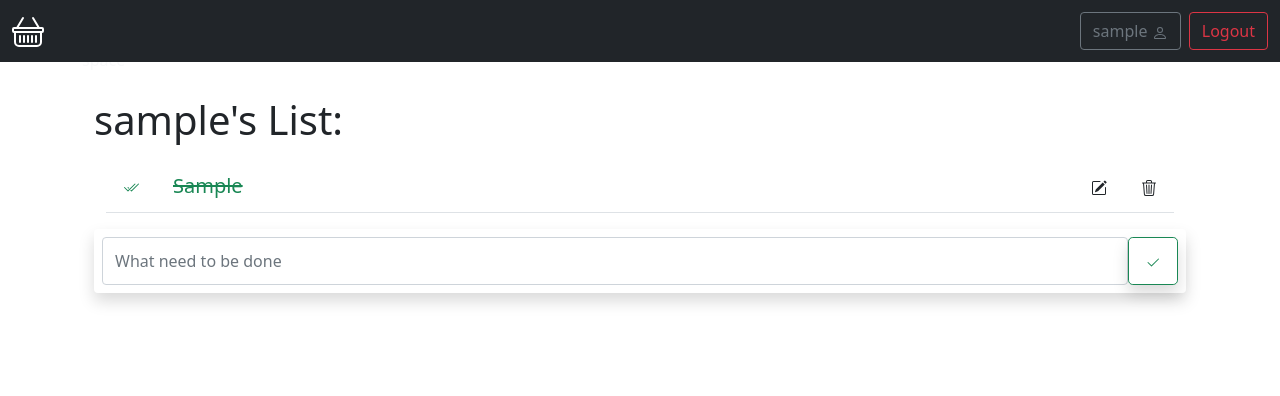
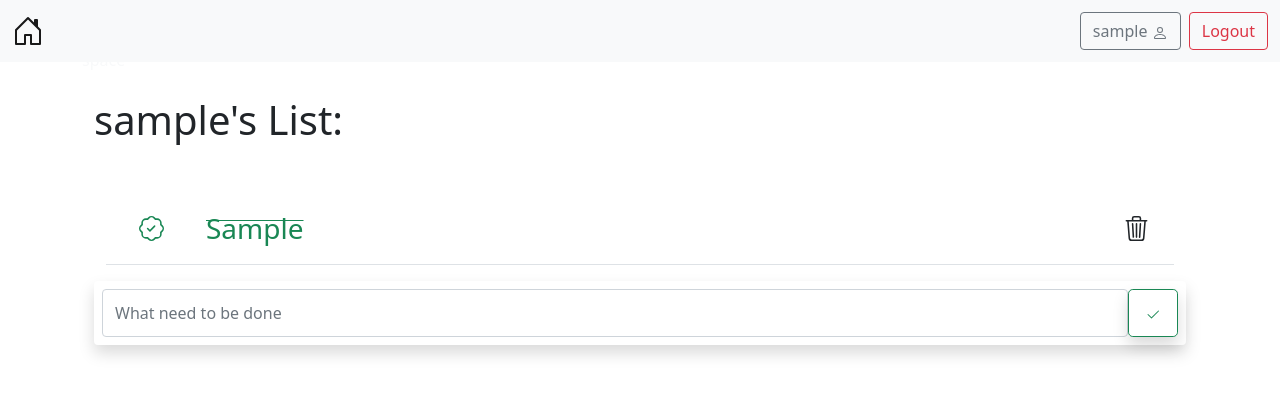
Before and after one commit to teasec4/ToDoAppDjango, a Django app: page /todo/ in a window 1280 px wide. Shown: the top 396 px of the page. Run offline with Django 4.2, Linux system fonts and the light colour scheme; a user stored in the database is signed in; tables that the repository leaves empty hold one stand-in row (values such as "Sample post").

Commit message:
Add files via upload

```diff
--- a/templates/base.html
+++ b/templates/base.html
@@ -1,4 +1,3 @@
-
 <!DOCTYPE html>
 <html lang="en">
 <head>
@@ -10,14 +9,14 @@
 </head>
 <body>
 <header>
-    <nav class="navbar navbar-expand-md fixed-top navbar-dark bg-dark">
+    <nav class="navbar navbar-expand-md fixed-top navbar-light bg-light">
         <div class="container-fluid">
 
 
             <a class="navbar-brand" href="{% url 'home' %}">
-                <svg xmlns="http://www.w3.org/2000/svg" width="32" height="32" fill="currentColor" class="bi bi-basket"
-                     viewBox="0 0 16 16">
-                    <path d="M5.757 1.071a.5.5 0 0 1 .172.686L3.383 6h9.234L10.07 1.757a.5.5 0 1 1 .858-.514L13.783 6H15a1 1 0 0 1 1 1v1a1 1 0 0 1-1 1v4.5a2.5 2.5 0 0 1-2.5 2.5h-9A2.5 2.5 0 0 1 1 13.5V9a1 1 0 0 1-1-1V7a1 1 0 0 1 1-1h1.217L5.07 1.243a.5.5 0 0 1 .686-.172zM2 9v4.5A1.5 1.5 0 0 0 3.5 15h9a1.5 1.5 0 0 0 1.5-1.5V9H2zM1 7v1h14V7H1zm3 3a.5.5 0 0 1 .5.5v3a.5.5 0 0 1-1 0v-3A.5.5 0 0 1 4 10zm2 0a.5.5 0 0 1 .5.5v3a.5.5 0 0 1-1 0v-3A.5.5 0 0 1 6 10zm2 0a.5.5 0 0 1 .5.5v3a.5.5 0 0 1-1 0v-3A.5.5 0 0 1 8 10zm2 0a.5.5 0 0 1 .5.5v3a.5.5 0 0 1-1 0v-3a.5.5 0 0 1 .5-.5zm2 0a.5.5 0 0 1 .5.5v3a.5.5 0 0 1-1 0v-3a.5.5 0 0 1 .5-.5z"/>
+                <svg xmlns="http://www.w3.org/2000/svg" width="32" height="32" fill="currentColor"
+                     class="bi bi-house-door" viewBox="0 0 16 16">
+                    <path d="M8.354 1.146a.5.5 0 0 0-.708 0l-6 6A.5.5 0 0 0 1.5 7.5v7a.5.5 0 0 0 .5.5h4.5a.5.5 0 0 0 .5-.5v-4h2v4a.5.5 0 0 0 .5.5H14a.5.5 0 0 0 .5-.5v-7a.5.5 0 0 0-.146-.354L13 5.793V2.5a.5.5 0 0 0-.5-.5h-1a.5.5 0 0 0-.5.5v1.293L8.354 1.146zM2.5 14V7.707l5.5-5.5 5.5 5.5V14H10v-4a.5.5 0 0 0-.5-.5h-3a.5.5 0 0 0-.5.5v4H2.5z"/>
                 </svg>
             </a>
             <button class="navbar-toggler" type="button" data-bs-toggle="collapse"
--- a/templates/todolist/index.html
+++ b/templates/todolist/index.html
@@ -32,69 +32,54 @@
             </div>
 
 
-            <div class="container-sm mt-3 ">
+            <div class="container mt-5 mb-2">
                 {% for todo in todos %}
-                    <div class="d-flex justify-content-between align-items-center border-bottom">
+                    <div class="container mt-1 d-flex justify-content-between border-bottom">
                         <div class="d-flex flex-row align-items-center">
                             {% if todo.completed == True %}
-                                <div class="m-1">
-                                    <a class="btn " href="{% url 'mark_incomplete' todo.id %}">
-                                        <svg xmlns="http://www.w3.org/2000/svg" width="16" height="16"
-                                             fill="currentColor" class="bi bi-check2-all text-success"
-                                             viewBox="0 0 16 16">
-                                            <path d="M12.354 4.354a.5.5 0 0 0-.708-.708L5 10.293 1.854 7.146a.5.5 0 1 0-.708.708l3.5 3.5a.5.5 0 0 0 .708 0l7-7zm-4.208 7-.896-.897.707-.707.543.543 6.646-6.647a.5.5 0 0 1 .708.708l-7 7a.5.5 0 0 1-.708 0z"/>
-                                            <path d="m5.354 7.146.896.897-.707.707-.897-.896a.5.5 0 1 1 .708-.708z"/>
+                                <a class="m-2 btn" href="{% url 'mark_incomplete' todo.id %}">
+                                    <svg xmlns="http://www.w3.org/2000/svg" width="25" height="25" fill="currentColor"
+                                         class="bi bi-patch-check text-success" viewBox="0 0 16 16">
+                                        <path fill-rule="evenodd"
+                                              d="M10.354 6.146a.5.5 0 0 1 0 .708l-3 3a.5.5 0 0 1-.708 0l-1.5-1.5a.5.5 0 1 1 .708-.708L7 8.793l2.646-2.647a.5.5 0 0 1 .708 0z"/>
+                                        <path d="m10.273 2.513-.921-.944.715-.698.622.637.89-.011a2.89 2.89 0 0 1 2.924 2.924l-.01.89.636.622a2.89 2.89 0 0 1 0 4.134l-.637.622.011.89a2.89 2.89 0 0 1-2.924 2.924l-.89-.01-.622.636a2.89 2.89 0 0 1-4.134 0l-.622-.637-.89.011a2.89 2.89 0 0 1-2.924-2.924l.01-.89-.636-.622a2.89 2.89 0 0 1 0-4.134l.637-.622-.011-.89a2.89 2.89 0 0 1 2.924-2.924l.89.01.622-.636a2.89 2.89 0 0 1 4.134 0l-.715.698a1.89 1.89 0 0 0-2.704 0l-.92.944-1.32-.016a1.89 1.89 0 0 0-1.911 1.912l.016 1.318-.944.921a1.89 1.89 0 0 0 0 2.704l.944.92-.016 1.32a1.89 1.89 0 0 0 1.912 1.911l1.318-.016.921.944a1.89 1.89 0 0 0 2.704 0l.92-.944 1.32.016a1.89 1.89 0 0 0 1.911-1.912l-.016-1.318.944-.921a1.89 1.89 0 0 0 0-2.704l-.944-.92.016-1.32a1.89 1.89 0 0 0-1.912-1.911l-1.318.016z"/>
                                     </svg>
                                 </a>
-                                </div>
-                                <div class="m-1">
-                                    <a class="btn " href="{% url 'mark_incomplete' todo.id %}">
-                                <span class="m-0 p-0 lead text-success"
-                                      style="text-decoration: line-through">{{ todo.task }}</span>
+                                <a class="m-2 text-success btn" style="text-decoration: line-through"
+                                   href="{% url 'mark_incomplete' todo.id %}">
+                                    <span class="fs-3 ">{{ todo.task }}</span>
                                 </a>
 
-                                </div>
                             {% else %}
-                                <div class="m-1">
-                                    <a class="btn " href="{% url 'mark_complete' todo.id %}">
-                                        <svg xmlns="http://www.w3.org/2000/svg" width="16" height="16"
-                                             fill="currentColor" class="bi bi-dash" viewBox="0 0 16 16">
-                                            <path d="M4 8a.5.5 0 0 1 .5-.5h7a.5.5 0 0 1 0 1h-7A.5.5 0 0 1 4 8z"/>
+                                <a class="m-2 btn" href="{% url 'mark_complete' todo.id %}">
+                                    <svg xmlns="http://www.w3.org/2000/svg" width="25" height="25" fill="currentColor"
+                                         class="bi bi-patch-minus" viewBox="0 0 16 16">
+                                        <path fill-rule="evenodd"
+                                              d="M5.5 8a.5.5 0 0 1 .5-.5h4a.5.5 0 0 1 0 1H6a.5.5 0 0 1-.5-.5z"/>
+                                        <path d="m10.273 2.513-.921-.944.715-.698.622.637.89-.011a2.89 2.89 0 0 1 2.924 2.924l-.01.89.636.622a2.89 2.89 0 0 1 0 4.134l-.637.622.011.89a2.89 2.89 0 0 1-2.924 2.924l-.89-.01-.622.636a2.89 2.89 0 0 1-4.134 0l-.622-.637-.89.011a2.89 2.89 0 0 1-2.924-2.924l.01-.89-.636-.622a2.89 2.89 0 0 1 0-4.134l.637-.622-.011-.89a2.89 2.89 0 0 1 2.924-2.924l.89.01.622-.636a2.89 2.89 0 0 1 4.134 0l-.715.698a1.89 1.89 0 0 0-2.704 0l-.92.944-1.32-.016a1.89 1.89 0 0 0-1.911 1.912l.016 1.318-.944.921a1.89 1.89 0 0 0 0 2.704l.944.92-.016 1.32a1.89 1.89 0 0 0 1.912 1.911l1.318-.016.921.944a1.89 1.89 0 0 0 2.704 0l.92-.944 1.32.016a1.89 1.89 0 0 0 1.911-1.912l-.016-1.318.944-.921a1.89 1.89 0 0 0 0-2.704l-.944-.92.016-1.32a1.89 1.89 0 0 0-1.912-1.911l-1.318.016z"/>
                                     </svg>
                                 </a>
-                                </div>
-                                <div class="m-1">
-                                    <a class="btn " href="{% url 'mark_complete' todo.id %}">
-                                        <span class="m-0 p-0 lead">{{ todo.task }}</span>
+                                <a class="m-2  btn" href="{% url 'mark_complete' todo.id %}">
+                                    <span class="fs-3">{{ todo.task }}</span>
                                 </a>
-
-                                </div>
+                                <a class="btn m-2" href="{% url 'edit' todo.id %}">
+                                    <svg xmlns="http://www.w3.org/2000/svg" width="16" height="16" fill="currentColor"
+                                         class="bi bi-pen" viewBox="0 0 16 16">
+                                        <path d="m13.498.795.149-.149a1.207 1.207 0 1 1 1.707 1.708l-.149.148a1.5 1.5 0 0 1-.059 2.059L4.854 14.854a.5.5 0 0 1-.233.131l-4 1a.5.5 0 0 1-.606-.606l1-4a.5.5 0 0 1 .131-.232l9.642-9.642a.5.5 0 0 0-.642.056L6.854 4.854a.5.5 0 1 1-.708-.708L9.44.854A1.5 1.5 0 0 1 11.5.796a1.5 1.5 0 0 1 1.998-.001zm-.644.766a.5.5 0 0 0-.707 0L1.95 11.756l-.764 3.057 3.057-.764L14.44 3.854a.5.5 0 0 0 0-.708l-1.585-1.585z"/>
+                                    </svg>
+                                </a>
                             {% endif %}
                         </div>
-                        <div class="d-flex flex-row">
-                            <div class="m-1">
-                                <a class="btn" href="{% url 'edit' todo.id %}">
-                                    <svg xmlns="http://www.w3.org/2000/svg" width="16" height="16" fill="currentColor"
-                                         class="bi bi-pencil-square" viewBox="0 0 16 16">
-                                        <path d="M15.502 1.94a.5.5 0 0 1 0 .706L14.459 3.69l-2-2L13.502.646a.5.5 0 0 1 .707 0l1.293 1.293zm-1.75 2.456-2-2L4.939 9.21a.5.5 0 0 0-.121.196l-.805 2.414a.25.25 0 0 0 .316.316l2.414-.805a.5.5 0 0 0 .196-.12l6.813-6.814z"/>
-                                        <path fill-rule="evenodd"
-                                              d="M1 13.5A1.5 1.5 0 0 0 2.5 15h11a1.5 1.5 0 0 0 1.5-1.5v-6a.5.5 0 0 0-1 0v6a.5.5 0 0 1-.5.5h-11a.5.5 0 0 1-.5-.5v-11a.5.5 0 0 1 .5-.5H9a.5.5 0 0 0 0-1H2.5A1.5 1.5 0 0 0 1 2.5v11z"/>
-                                    </svg>
-                                </a>
-                            </div>
-                            <div class="m-1">
+                        <div class="d-flex align-items-center">
                             <a class="btn" href="{% url 'delete' todo.id %}">
-                                    <svg xmlns="http://www.w3.org/2000/svg" width="16" height="16" fill="currentColor"
+                                <svg xmlns="http://www.w3.org/2000/svg" width="25" height="25" fill="currentColor"
                                      class="bi bi-trash3" viewBox="0 0 16 16">
                                     <path d="M6.5 1h3a.5.5 0 0 1 .5.5v1H6v-1a.5.5 0 0 1 .5-.5ZM11 2.5v-1A1.5 1.5 0 0 0 9.5 0h-3A1.5 1.5 0 0 0 5 1.5v1H2.506a.58.58 0 0 0-.01 0H1.5a.5.5 0 0 0 0 1h.538l.853 10.66A2 2 0 0 0 4.885 16h6.23a2 2 0 0 0 1.994-1.84l.853-10.66h.538a.5.5 0 0 0 0-1h-.995a.59.59 0 0 0-.01 0H11Zm1.958 1-.846 10.58a1 1 0 0 1-.997.92h-6.23a1 1 0 0 1-.997-.92L3.042 3.5h9.916Zm-7.487 1a.5.5 0 0 1 .528.47l.5 8.5a.5.5 0 0 1-.998.06L5 5.03a.5.5 0 0 1 .47-.53Zm5.058 0a.5.5 0 0 1 .47.53l-.5 8.5a.5.5 0 1 1-.998-.06l.5-8.5a.5.5 0 0 1 .528-.47ZM8 4.5a.5.5 0 0 1 .5.5v8.5a.5.5 0 0 1-1 0V5a.5.5 0 0 1 .5-.5Z"/>
                                 </svg>
                             </a>
-
-                            </div>
                         </div>
                     </div>
                 {% endfor %}
-
             </div>
         </div>
 
```
Lines whose indentation alone changed are shown as unchanged.
